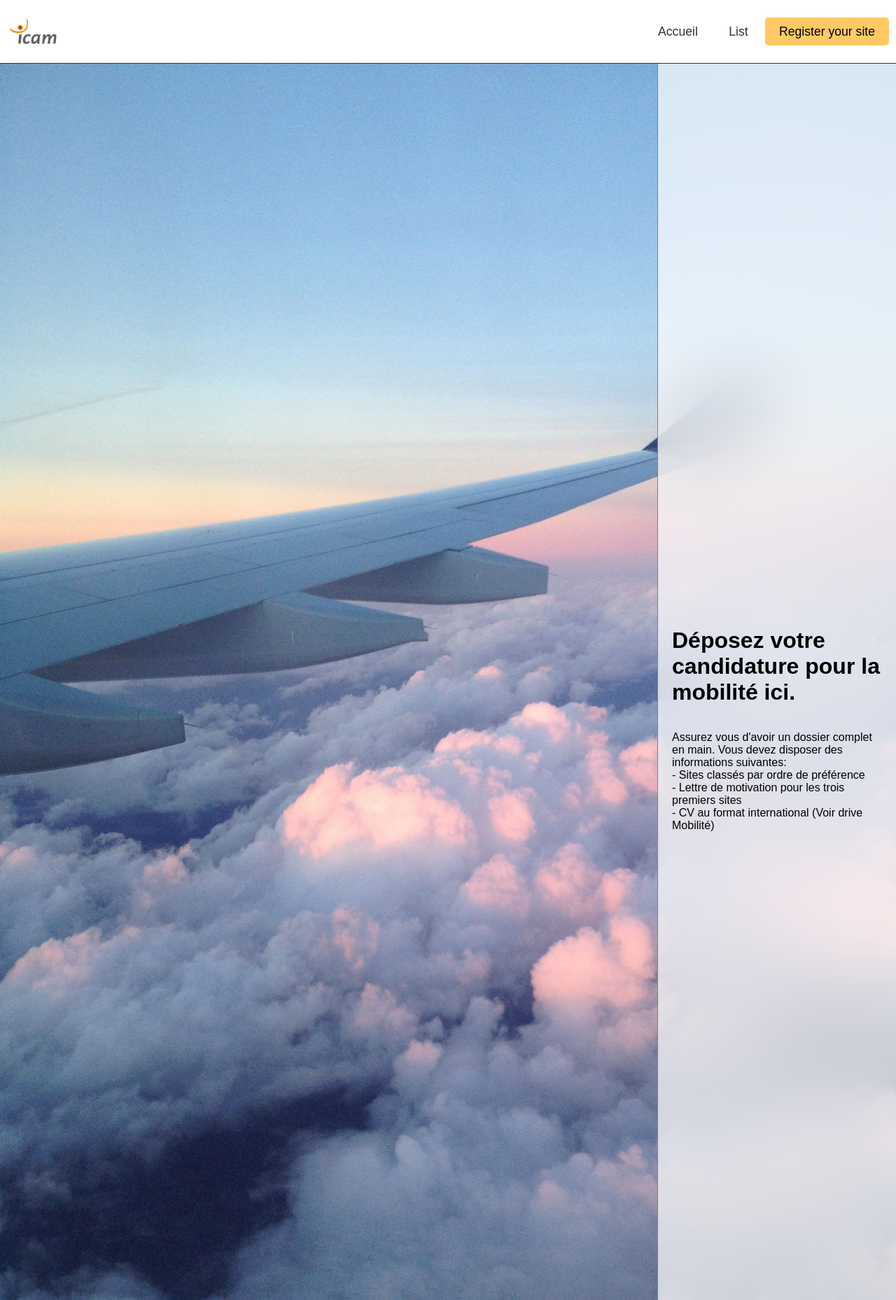
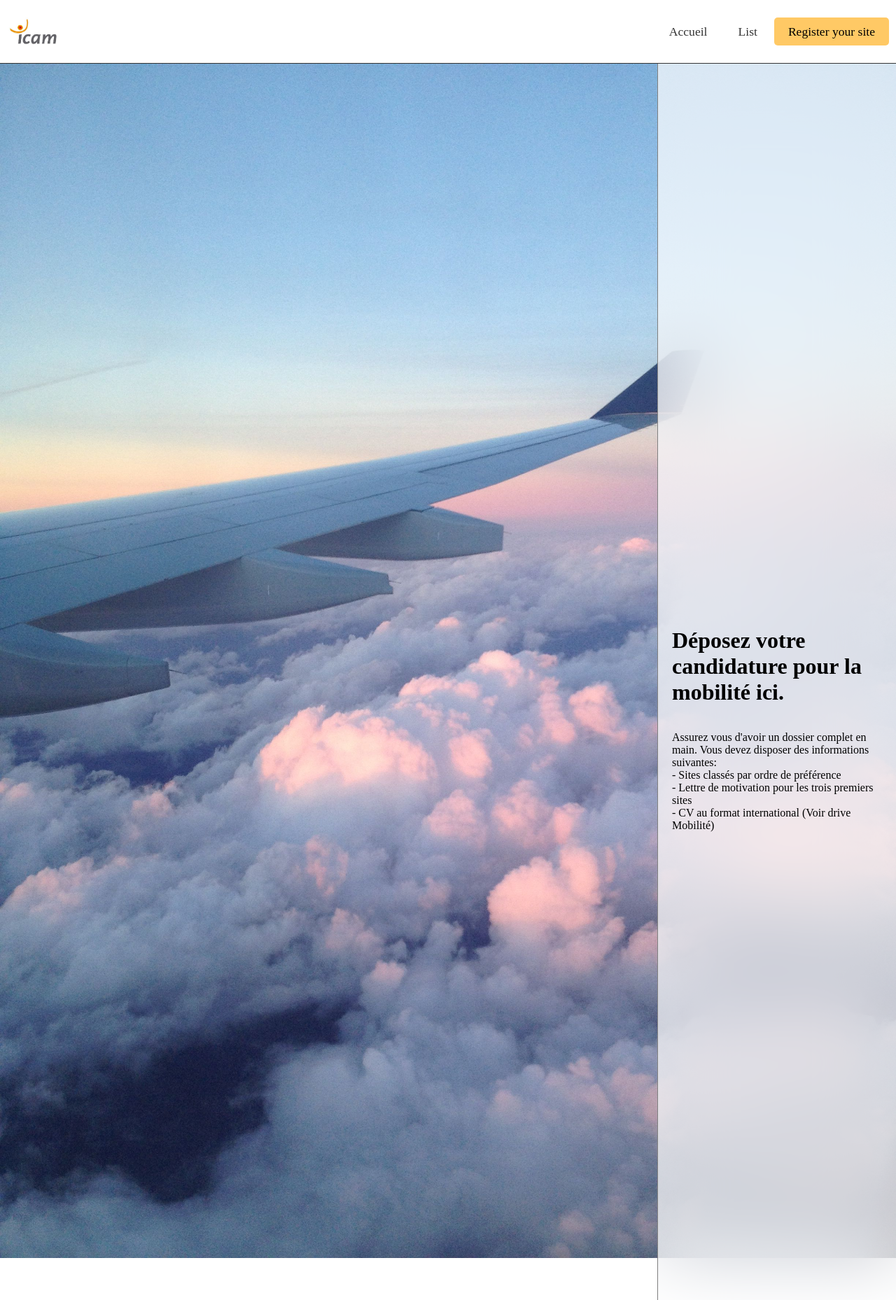
Before and after one commit to falachabt/dynamic_web_app, a Flask app: page / in a window 1280 px wide. Shown: the whole page at 70% size. Run offline with Flask 3, Linux system fonts and the light colour scheme; some libraries are stand-ins or nearby versions; some web fonts are replaced.

Commit message:
Commenté CSS, retiré typo

```diff
--- a/static/css/styles.css
+++ b/static/css/styles.css
@@ -1,6 +1,32 @@
+@font-face {
+    font-family: 'Montserrat';
+    src: url(/static/Montserrat/Montserrat-VariableFont_wght.ttf);
+    font-weight: 400;
+}
+
+@font-face {
+    font-family: 'Montserrat Bold';
+    src: url(/static/Montserrat/Montserrat-VariableFont_wght.ttf);
+    font-weight: 700;
+}
+
+@font-face {
+    font-family: 'Montserrat Black';
+    src: url(/static/Montserrat/Montserrat-VariableFont_wght.ttf);
+    font-weight: 900;
+}
+
+/*****************  TITLES   **********************/
+
+h1,h2,h3{
+    font-family: 'Montserrat Bold';
+}
+
+/*****************  MAIN FRAME   **********************/
+
 body {
     margin: 0;
-    font-family: sans-serif;
+    font-family: 'Montserrat';
     margin: 0;
     padding: 0;
     height: 100%;
@@ -30,6 +56,8 @@ header .logo {
     align-self: center;
 }
 
+/*****************  NAVIGATION   **********************/
+
 nav a {
     color: #333;
     font-size: 1.1em;
@@ -47,7 +75,6 @@ a.special {
 
 a.special:hover {
     background-color: rgb(255, 181, 45);
-    scale: 0.8;
 }
 
 nav a:hover {
@@ -57,6 +84,8 @@ nav a:hover {
 nav a.active {
     color: indigo ;
 }
+
+/*****************  PAGE CONTENT   **********************/
 
 .content {
     position: relative;
@@ -87,7 +116,7 @@ nav a.active {
 }
 
 .map{
-    height: calc(100vh);
+    width: 100%;
 }
 
 .mapAera{
@@ -98,7 +127,6 @@ nav a.active {
 
 .mainTitle{
     font-size: 2em;
-    font-weight: 800;
     text-align: left;
 }
 
--- a/templates/list.html
+++ b/templates/list.html
@@ -3,7 +3,7 @@
 
 {% block content %}
 <div class='vertical' style='padding: 40px;'>
-   <h1>Candidadures déposées</h1>
+   <h1>Candidatures déposées</h1>
    <h2>Contactez support@icam.fr si votre nom n'apparait pas.</h2>
    <table>
       <tr>
```
